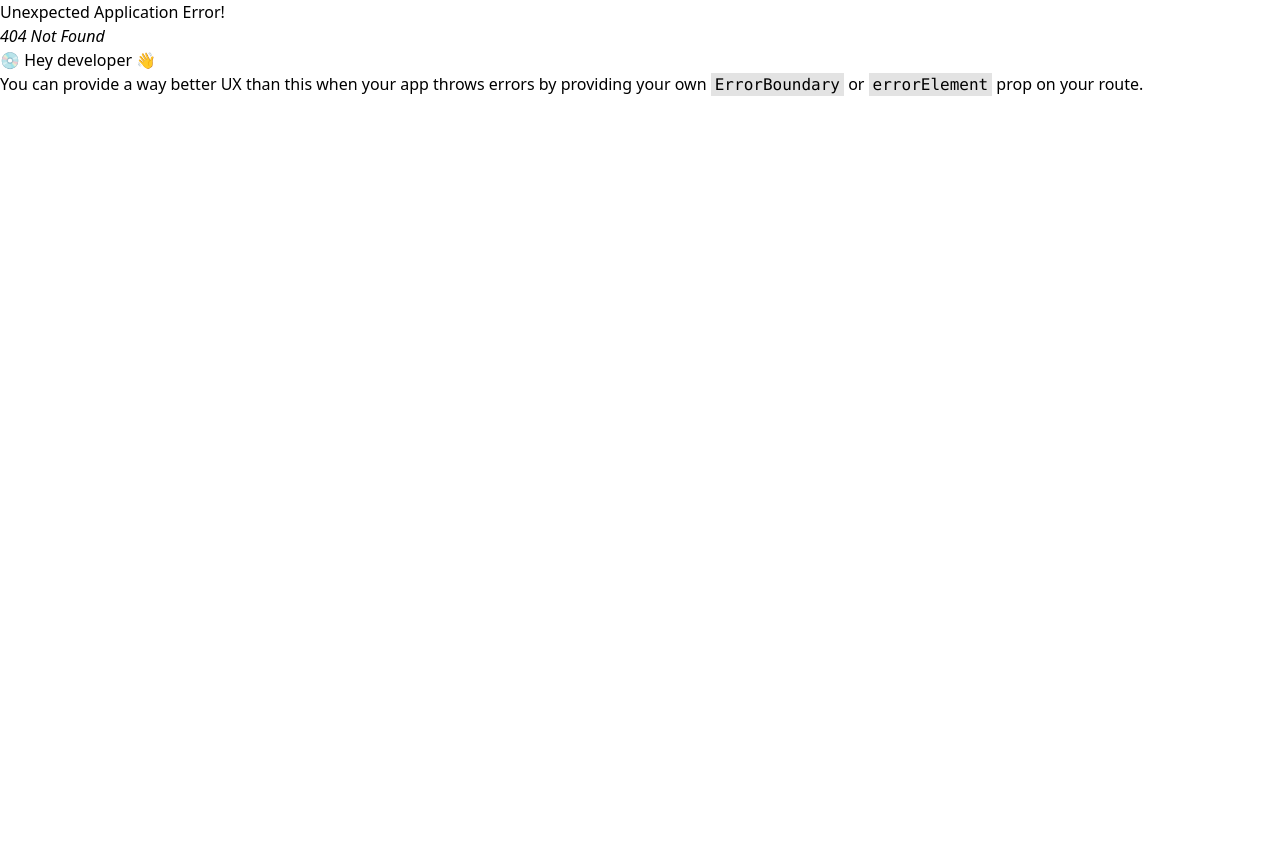
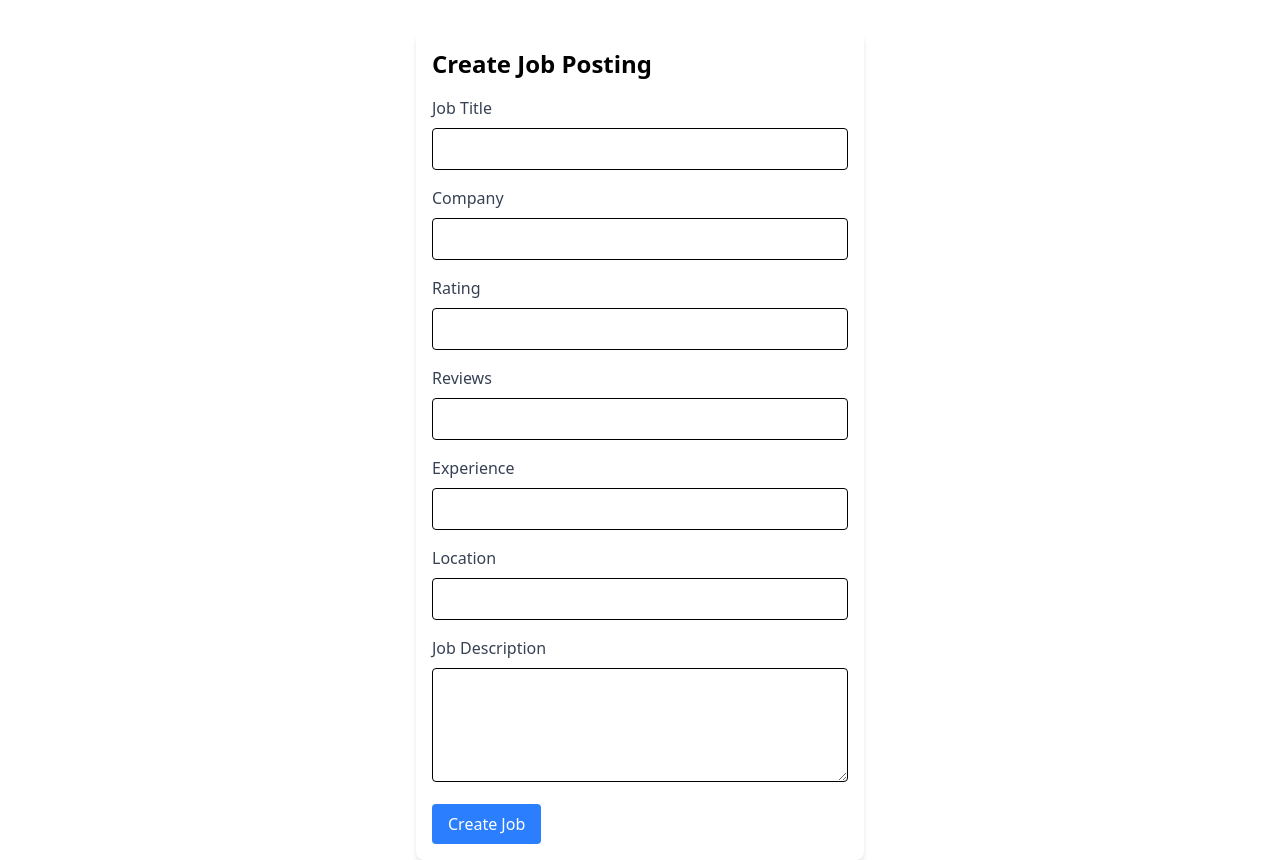
Before and after one commit to githubscientist/fsdcwdtb37-jobs, a React (Vite) app: page /job/create in a window 1280 px wide. Before the commit this address had no page. Before the commit the page ends 800 px from the top, so only its background shows below. Built offline with nearby package versions, Linux system fonts and the light colour scheme.

Commit message:
create job --done

```diff
--- a/src/App.jsx
+++ b/src/App.jsx
@@ -1,5 +1,6 @@
 import { createBrowserRouter, RouterProvider } from "react-router";
 import Home from "./pages/Home";
+import CreateJob from './pages/CreateJob';
 import jobsLoader from "./loaders/jobsLoader";
 import JobDetails from "./pages/JobDetails";
 import jobLoader from "./loaders/jobLoader";
@@ -17,6 +18,10 @@ const routes = [
     element: <JobDetails />,
     loader: jobLoader,
     hydrateFallbackElement: <p>Loading...</p>
+  },
+  {
+    path: "/job/create",
+    element: <CreateJob />
   }
 ]
 
--- /dev/null
+++ b/src/pages/CreateJob.jsx
@@ -0,0 +1,94 @@
+import { useState } from "react";
+import jobServices from '../services/jobServices';
+import { useNavigate } from "react-router";
+
+const CreateJob = () => {
+
+    const [jobTitle, setJobTitle] = useState('');
+    const [company, setCompany] = useState('');
+    const [rating, setRating] = useState('');
+    const [reviews, setReviews] = useState('');
+    const [experience, setExperience] = useState('');
+    const [location, setLocation] = useState('');
+    const [description, setDescription] = useState('');
+    const navigate = useNavigate();
+
+    const handleCreateJob = (e) => {
+        e.preventDefault();
+
+        // make an api call to create a new job
+        jobServices
+            .createJob({ jobTitle, company, rating, reviews, experience, location, description })
+            .then(() => {
+                alert('Job Listing is created');
+
+                setTimeout(() => {
+                    navigate('/');
+                }, 500);
+            })
+    }
+
+    return (
+        <div>
+            <div className="max-w-md mx-auto mt-8 p-4 bg-white shadow-md rounded-lg">
+                <form onSubmit={handleCreateJob}>
+                    <h2 className="text-2xl font-bold mb-4">Create Job Posting</h2>
+                    <div className="mb-4">
+                        <label className="block text-gray-700 mb-2" htmlFor="jobTitle">Job Title</label>
+                        <input className="w-full px-3 py-2 border rounded" type="text" id="jobTitle" name="jobTitle"
+
+                            value={jobTitle}
+                            onChange={(e) => setJobTitle(e.target.value)}
+                        />
+                    </div>
+                    <div className="mb-4">
+                        <label className="block text-gray-700 mb-2" htmlFor="company">Company</label>
+                        <input className="w-full px-3 py-2 border rounded" type="text" id="company" name="company"
+
+                            value={company}
+                            onChange={(e) => setCompany(e.target.value)}
+                        />
+                    </div>
+                    <div className="mb-4">
+                        <label className="block text-gray-700 mb-2" htmlFor="rating">Rating</label>
+                        <input className="w-full px-3 py-2 border rounded" type="number" step="0.1" id="rating" name="rating"
+                            value={rating}
+                            onChange={(e) => setRating(e.target.value)}
+                        />
+                    </div>
+                    <div className="mb-4">
+                        <label className="block text-gray-700 mb-2" htmlFor="reviews">Reviews</label>
+                        <input className="w-full px-3 py-2 border rounded" type="number" id="reviews" name="reviews"
+                            value={reviews}
+                            onChange={(e) => setReviews(e.target.value)}
+                        />
+                    </div>
+                    <div className="mb-4">
+                        <label className="block text-gray-700 mb-2" htmlFor="experience">Experience</label>
+                        <input className="w-full px-3 py-2 border rounded" type="text" id="experience" name="experience"
+                            value={experience}
+                            onChange={(e) => setExperience(e.target.value)}
+                        />
+                    </div>
+                    <div className="mb-4">
+                        <label className="block text-gray-700 mb-2" htmlFor="location">Location</label>
+                        <input className="w-full px-3 py-2 border rounded" type="text" id="location" name="location"
+                            value={location}
+                            onChange={(e) => setLocation(e.target.value)}
+                        />
+                    </div>
+                    <div className="mb-4">
+                        <label className="block text-gray-700 mb-2" htmlFor="description">Job Description</label>
+                        <textarea className="w-full px-3 py-2 border rounded" id="description" name="description" rows="4"
+                            value={description}
+                            onChange={(e) => setDescription(e.target.value)}
+                        ></textarea>
+                    </div>
+                    <button className="bg-blue-500 text-white px-4 py-2 rounded hover:bg-blue-600" type="submit">Create Job</button>
+                </form>
+            </div>
+        </div>
+    )
+}
+
+export default CreateJob;
--- a/src/pages/Home.jsx
+++ b/src/pages/Home.jsx
@@ -1,8 +1,9 @@
-import { useLoaderData } from "react-router";
+import { useLoaderData, useNavigate } from "react-router";
 import Job from "./Job";
 
 const Home = () => {
     const jobs = useLoaderData();
+    const navigate = useNavigate();
 
     return (
         <>
@@ -15,6 +16,9 @@ const Home = () => {
                     />)
                 }
             </div>
+            <button className="border rounded p-2 mt-4 ml-4 bg-blue-400 text-white hover:bg-blue-600"
+                onClick={() => navigate('/job/create')}
+            >Create New Job</button>
         </>
     )
 }
--- a/src/services/jobServices.js
+++ b/src/services/jobServices.js
@@ -13,6 +13,11 @@ const jobServices = {
 
     deleteJobByID: async (jobId) => {
         await instance.delete(`/jobs/${jobId}`);
+    },
+
+    createJob: async (data) => {
+        const response = await instance.post('/jobs', data);
+        return response;
     }
 }
 
```
